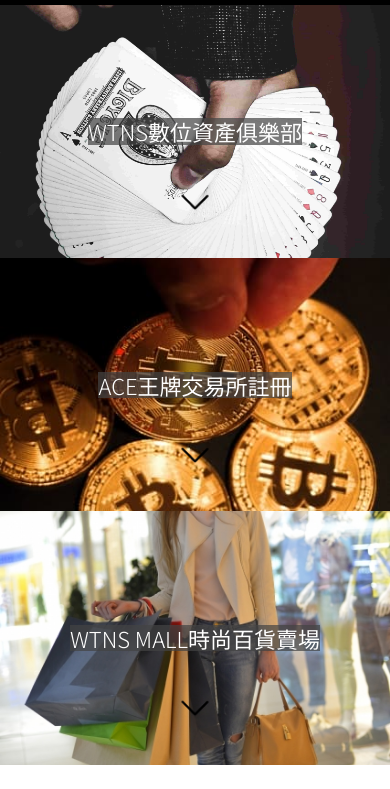
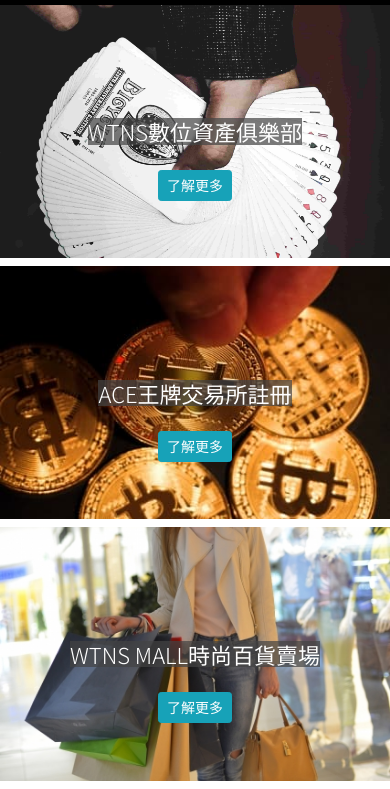
Before and after one commit to z110x119c911/club, a website: page public/index.html in a window 390 px wide. Shown: the part 75-864 px from the top of the page. Drawn offline with Linux system fonts and the light colour scheme.

Commit message:
v2.0 add btn

```diff
--- a/public/index.html
+++ b/public/index.html
@@ -22,8 +22,8 @@
             <div class="ml-md-auto">
                 <ul class="nav">
                     <li class="nav-item">
-                        <a class="nav-link text-white p-4 d-none d-md-block" href="#">VIP Login</a>
-                        <a class="nav-link text-white p-md-2 d-md-none" href="#"><i class="fas fa-user-circle" style="font-size:30px"></i></a>
+                        <a class="nav-link text-white p-4 d-none d-md-block" href="http://world-tokens.com/vip/NwHome">VIP Login</a>
+                        <a class="nav-link text-white p-md-2 d-md-none" href="http://world-tokens.com/vip/NwHome"><i class="fas fa-user-circle" style="font-size:30px"></i></a>
                     </li>
                     <li class="nav-item">
                         <a class="nav-link text-white p-4 d-none d-md-block" href="#">HOME</a>
@@ -42,36 +42,39 @@
                             <div class="main_content text-white">
                                 <h1 class="h3">WTNS數位資產俱樂部</h1>
                             </div>
-                            <div class="enter_in">
-                                <img src="images/arrow.gif" width="70" alt="">
+                            <div class="enter_in d-md-none">
+                                <button type="button" class="btn btn-info btn-sm">了解更多</button>
                             </div>
                         </div>
                     </a>
                 </div>
+                <div class="d-md-none py-1 w-100"></div>
                 <div class="col-md-4 pt-md-96 wtns_shop">
                     <a href="">
                         <div class="img d-flex justify-content-center align-items-center" style="background-image: url('images/exchange.jpg');">
                             <div class="main_content text-white">
                                 <h3>ACE王牌交易所註冊</h3>
                             </div>
-                            <div class="enter_in">
-                                <img src="images/arrow.gif" width="70" alt="">
+                            <div class="enter_in d-md-none">
+                                <button type="button" class="btn btn-info btn-sm">了解更多</button>
                             </div>
                         </div>
                     </a>
                 </div>
+                <div class="d-md-none py-1 w-100"></div>
                 <div class="col-md-4 pt-md-96 ACE">
                     <a href="">
                         <div class="img d-flex justify-content-center align-items-center" style="background-image: url('images/shopping.jpg');">
                             <div class="main_content text-white">
                                 <h3>WTNS MALL時尚百貨賣場</h3>
                             </div>
-                            <div class="enter_in">
-                                <img src="images/arrow.gif" width="70" alt="">
+                            <div class="enter_in d-md-none">
+                                <button type="button" class="btn btn-info btn-sm">了解更多</button>
                             </div>
                         </div>
                     </a>
                 </div>
+                <div class="d-md-none py-1 w-100"></div>
             </div>
         </section>
         <section></section>
--- a/source/stylesheets/all.scss
+++ b/source/stylesheets/all.scss
@@ -79,7 +79,7 @@
 
 .enter_in{
     position: absolute;
-    top: 75%;
+    top: 80%;
 }
 @media (max-width: 575.98px){
     .enter_in{
```
Also changed, not shown: source/index.html (+11 -8 lines), public/images/click.gif (added), public/images/click2.gif (added), public/stylesheets/all.css, source/images/click.gif (added), source/images/click2.gif (added), 1 other file.
